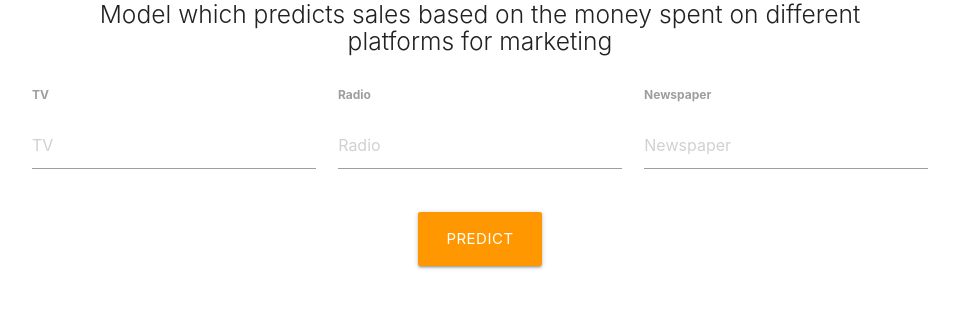
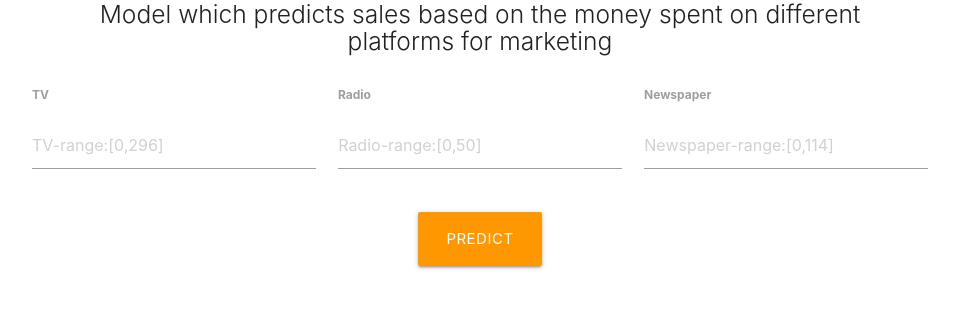
Before and after one commit to vaibhavhariaramani/Sales-Price-Prediction-of-Advertisment-dataaset-Flask-Deployment-Linear-regression, a Flask app: page / in a window 1280 px wide. Shown: the part 253-582 px from the top of the page, without its empty margins (160-1119 px from the left). Run offline with Flask 2, Linux system fonts and the light colour scheme; parts of the project's set-up code (start-up, migrations or seed data) failed here and were passed over; some libraries are stand-ins or nearby versions.

Commit message:
Update index.html

```diff
--- a/templates/index.html
+++ b/templates/index.html
@@ -54,19 +54,19 @@
         <div class="input-field col s4">
             <label for="first_name"><b>TV</b></label>
             <br>
-          <input placeholder="TV" name="TV" id="first_name" type="text" class="validate" required="required" />
+          <input placeholder="TV-range:[0,296]" name="TV" id="first_name" type="text" class="validate" required="required" />
         </div>
 
         <div class="input-field col s4">
           <label for="last_name"><b>Radio </b></label>
             <br>
-          <input id="last_name" name="Radio" placeholder="Radio"  type="text" class="validate" required="required" />
+          <input id="last_name" name="Radio" placeholder="Radio-range:[0,50]"  type="text" class="validate" required="required" />
         </div>
 
         <div class="input-field col s4">
           <label for="_name"><b>Newspaper</b></label>
           <br>
-          <input id="_name" name="Newspaper" placeholder="Newspaper" type="text" class="validate" required="required" />
+          <input id="_name" name="Newspaper" placeholder="Newspaper-range:[0,114]" type="text" class="validate" required="required" />
        </div>
 
     </div>
```
